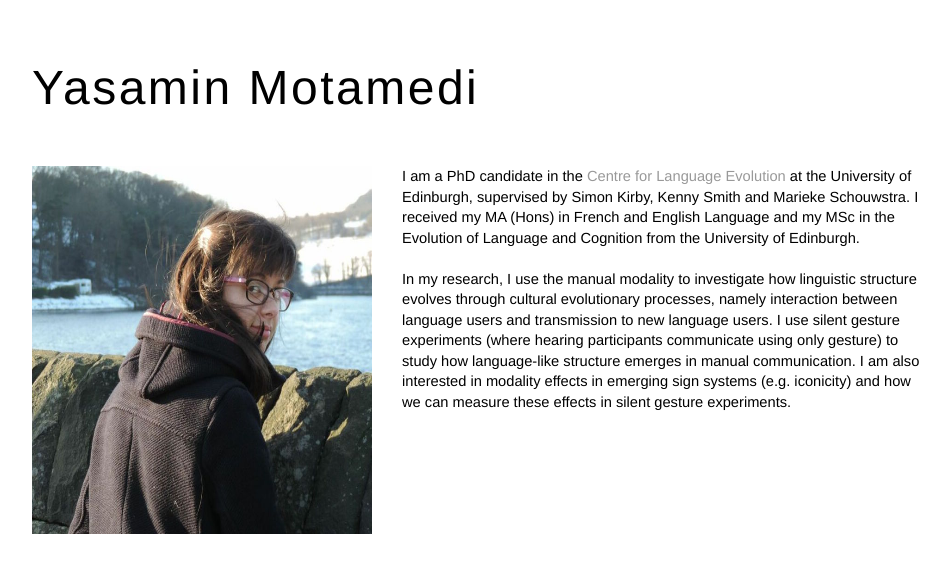
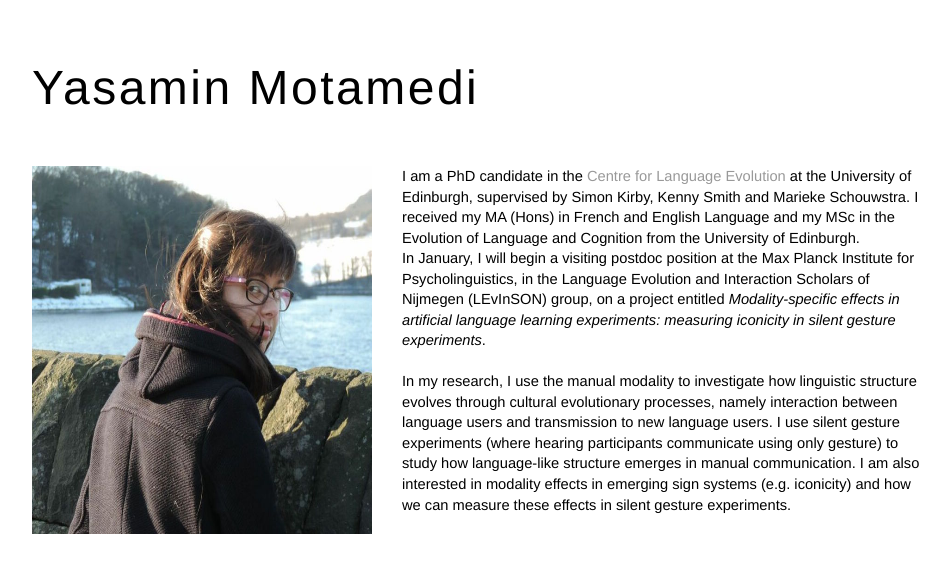
Before and after one commit to ymotamedi/ymotamedi.github.io, a Jekyll site: the page built from index.html, in a window 1280 px wide. Shown: the top 573 px of the page, without its empty margins (160-1110 px from the left). Built offline with Jekyll 4.4.1, drawn with Linux system fonts in a browser that asks for light colours.

Commit message:
Update index.html

```diff
--- a/index.html
+++ b/index.html
@@ -6,7 +6,12 @@
   I am a PhD candidate in the <a href = "http://www.lel.ed.ac.uk/cle/" target = "_blank">Centre for Language Evolution</a> at the University of Edinburgh,
   supervised by Simon Kirby, Kenny Smith and Marieke Schouwstra.
   I received my MA (Hons) in French and English Language and my MSc in the Evolution of Language and Cognition from the University of Edinburgh.
- <br><br>
+ <br>
+  In January, I will begin a visiting postdoc position at the Max Planck Institute for Psycholinguistics,
+  in the Language Evolution and Interaction Scholars of Nijmegen (LEvInSON) group, on a project entitled <i>Modality-specific effects in artificial
+  language learning experiments: measuring iconicity in silent gesture experiments</i>.
+
+  <br><br>
 In my research, I use the manual modality to investigate how linguistic structure evolves through cultural evolutionary processes,
   namely interaction between language users and transmission to new language users.
   I use silent gesture experiments (where hearing participants communicate using only gesture)
```
